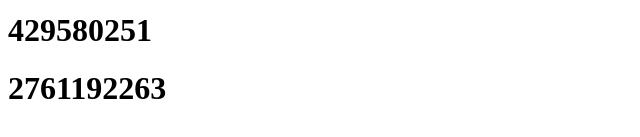
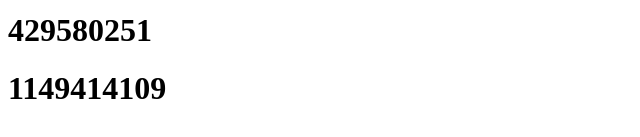
Before and after one commit to kyrimetyshmal/takmnogosneganabloke, a plain HTML site: page index.html in a window 1280 px wide. Shown: the part 185-322 px from the top of the page, 0-640 px from the left. Drawn offline with Linux system fonts and the light colour scheme.

Commit message:
Update index.html

```diff
--- a/index.html
+++ b/index.html
@@ -10,6 +10,6 @@
   <h1>3223945004<h1>
   <h1>2801462465 навсегда<h1>
   <h1>429580251<h1>
-  <h1>2761192263<h1>
+  <h1>1149414109<h1>
 </body>
 </html>
```
